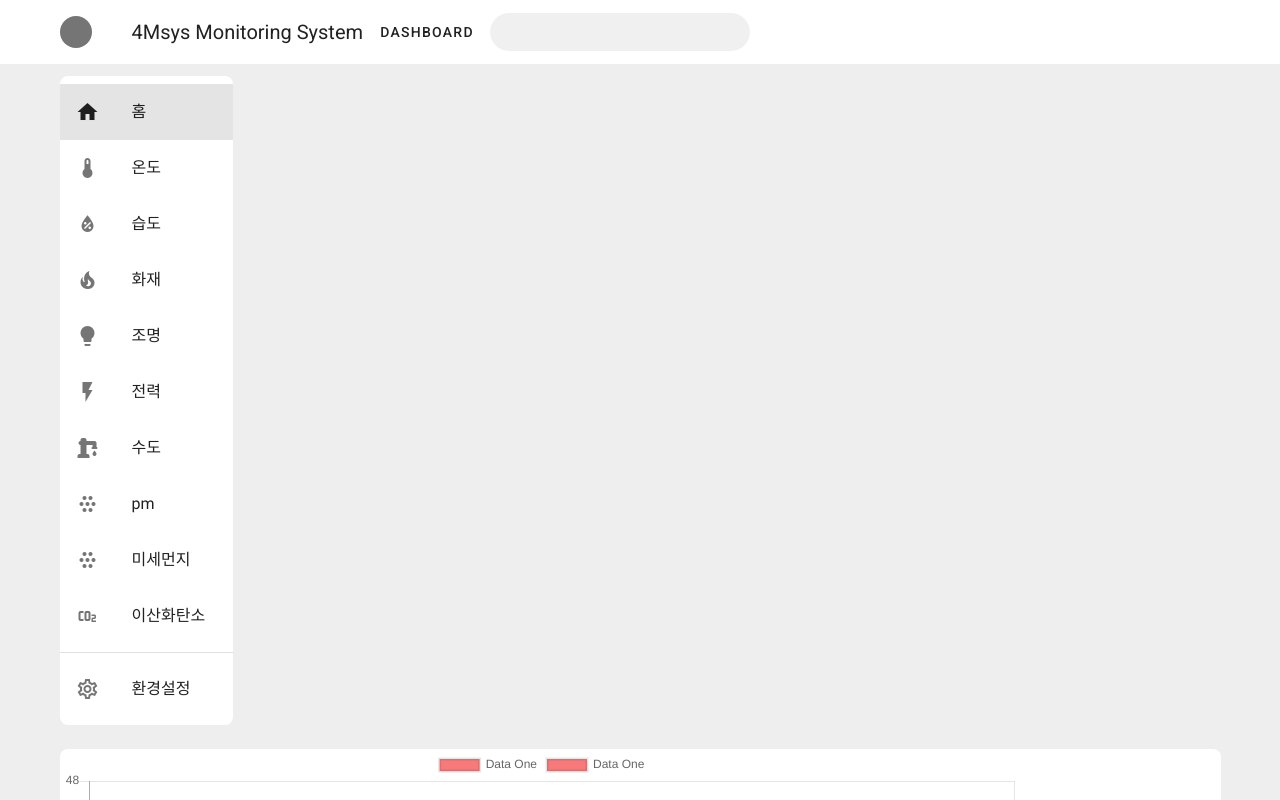
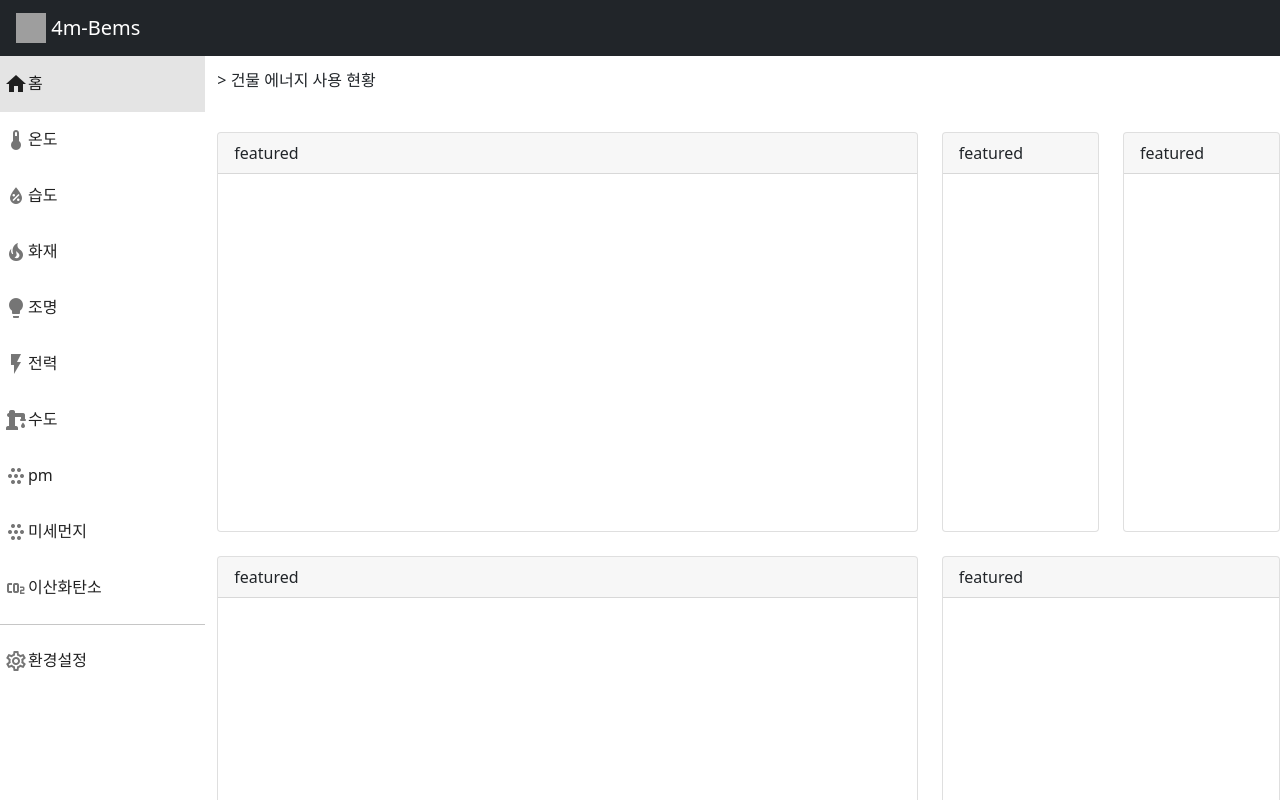
Before and after one commit to Dev-Guccin/bems_vue_back, a Vue app in the folder frontend/: page /Home in a window 1280 px wide. Shown: the top 800 px of the page. Built offline with nearby package versions, Linux system fonts and the light colour scheme; grey boxes are pictures that could not be loaded.

Commit message:
home layout

```diff
--- a/frontend/package.json
+++ b/frontend/package.json
@@ -9,10 +9,12 @@
   },
   "dependencies": {
     "axios": "^0.21.1",
+    "bootstrap": "^5.1.0",
+    "bootstrap-vue": "^2.21.2",
     "chart.js": "^2.9.4",
     "chartjs": "^0.3.24",
     "core-js": "^3.6.5",
-    "vue": "^2.6.11",
+    "vue": "^2.6.14",
     "vue-chartjs": "^3.5.1",
     "vue-router": "^3.2.0",
     "vuetify": "^2.4.0",
--- a/frontend/src/App.vue
+++ b/frontend/src/App.vue
@@ -1,5 +1,68 @@
 <template>
-    <v-app id="inspire">
+    <div>
+    <!-- Image and text -->
+        <b-navbar variant="dark" type="dark" class="px-3">
+            <b-navbar-brand href="#">
+            <img src="https://placekitten.com/g/30/30" class="d-inline-block align-top" alt="Kitten">
+            4m-Bems
+            </b-navbar-brand>
+        </b-navbar>
+        <b-container fluid class="m-0 p-0">
+            <b-row class="">
+                <b-col cols="2" class="p-0">
+                    <b-nav vertical class="vh-100 ">
+                        <v-list color="transparent p-0">
+                            <v-list-item
+                            v-for="item in side"
+                            :key="item.text"
+                                link router :to="{name: item.router}">
+                                <v-list-item-icon>
+                                    <v-icon v-text="item.icon"></v-icon>
+                                </v-list-item-icon>
+                                <v-list-item-content>
+                                    <v-list-item-title>
+                                        {{ item.text }}
+                                    </v-list-item-title>
+                                </v-list-item-content>
+                            </v-list-item>
+
+                            <v-divider class="my-2"></v-divider>
+
+                            <v-list-item link
+                            router :to="{name: setting[0].router}">
+                                <v-list-item-icon >
+                                    <v-icon v-text="setting[0].icon"></v-icon>
+                                </v-list-item-icon>
+                                <v-list-item-content>
+                                    <v-list-item-title>
+                                        {{setting[0].text}}
+                                    </v-list-item-title>
+                                </v-list-item-content>
+                            </v-list-item>
+                        </v-list>
+                    </b-nav>
+                </b-col>
+                <b-col>
+                    <div>
+                        <router-view/>
+                    </div>
+                </b-col>
+            </b-row>
+        </b-container>
+
+        <!-- <b-sidebar class="fixed" id="sidebar-1" title="Sidebar" shadow>
+        <div class="px-3 py-2">
+            <p>
+            Cras mattis consectetur purus sit amet fermentum. Cras justo odio, dapibus ac facilisis
+            in, egestas eget quam. Morbi leo risus, porta ac consectetur ac, vestibulum at eros.
+            </p>
+            <b-img src="https://picsum.photos/500/500/?image=54" fluid thumbnail></b-img>
+        </div>
+        </b-sidebar> -->
+
+    </div>
+</template>
+    <!-- <v-app id="inspire">
         <v-app-bar app color="white" flat>
             <v-container class="py-0 fill-height">
                 <v-avatar class="mr-10" color="grey darken-1" size="32"></v-avatar>
@@ -51,15 +114,14 @@
 
                     <v-col>
                         <v-sheet min-height="70vh" rounded="lg">
-                        <!-- 메인 -->
-                        <router-view/>
+                        메인 -->
+                        <!-- <router-view/>
                         </v-sheet>
                     </v-col>
                 </v-row>
             </v-container>
         </v-main>
-    </v-app>
-</template>
+    </v-app> -->
 
 <script>
 export default {
--- a/frontend/src/components/charts/LineChart.js
+++ b/frontend/src/components/charts/LineChart.js
@@ -4,10 +4,13 @@ const { reactiveProp } = mixins
 export default {
   extends: Line,
   mixins: [reactiveProp],
-  props: ['options'],
+  props: ["chartData",'options'],
   mounted () {
     // this.chartData is created in the mixin.
     // If you want to pass options please create a local options object
-    this.renderChart(this.chartData, this.options)
+    this.renderChart(this.chartData, {
+      maintainAspectRatio: false,
+      // responsive : false
+    })
   }
 }
--- a/frontend/src/main.js
+++ b/frontend/src/main.js
@@ -1,11 +1,16 @@
 import Vue from 'vue'
 import App from './App.vue'
 import vuetify from './plugins/vuetify'
+import { BootstrapVue, IconsPlugin } from 'bootstrap-vue'
 import axios from 'axios'
 import router from './router'
+import 'bootstrap/dist/css/bootstrap.css'
+import 'bootstrap-vue/dist/bootstrap-vue.css'
 
 Vue.config.productionTip = false
 Vue.prototype.$http = axios
+Vue.use(BootstrapVue)
+Vue.use(IconsPlugin)
 
 new Vue({
   vuetify,
--- a/frontend/src/views/Home.vue
+++ b/frontend/src/views/Home.vue
@@ -1,46 +1,122 @@
 <template>
   <div class="home">
-    <line-chart :chart-data="datacollection"></line-chart>
-    <button @click="fillData()">Randomize</button>
+    <p> > 건물 에너지 사용 현황</p>
+    <b-container class="px-0 mx-auto" style="height: 100px; ">
+      <b-row>
+        <b-col cols="">
+          <b-card
+            height="400px"
+            style="height:400px;"
+            header="featured"
+            header-tag="header"
+          >
+          <b-card-body>
+            <!-- <line-chart :chart-data="datacollection" :height="400"></line-chart> -->
+          </b-card-body>
+          </b-card>
+
+      <!-- <button @click="fillData()">Randomize</button> -->
+        </b-col>
+        <b-col cols="2">
+          <b-card
+            height="400px"
+            style="height:400px;"
+            header="featured"
+            header-tag="header"
+          >
+          <b-card-body class="">
+          </b-card-body>
+          </b-card>
+
+        </b-col>
+        <b-col cols="2">
+          <b-card
+            height="400px"
+            style="height:400px;"
+            header="featured"
+            header-tag="header"
+          >
+          <b-card-body>
+          </b-card-body>
+          </b-card>
+
+        </b-col>
+      </b-row>
+
+      <b-row>
+        <b-col cols="8">
+          <b-card
+            height="400px"
+            style="height:400px;"
+            header="featured"
+            header-tag="header"
+          >
+          <b-card-body>
+            <!-- <line-chart :chart-data="datacollection" :height="400"></line-chart> -->
+          </b-card-body>
+          </b-card>
+        </b-col>
+        <b-col cols="4">
+          <b-card
+            height="400px"
+            style="height:400px;"
+            header="featured"
+            header-tag="header"
+          >
+          <b-card-body>
+            <!-- <line-chart :chart-data="datacollection" :height="400"></line-chart> -->
+          </b-card-body>
+          </b-card>
+        </b-col>
+      </b-row>
+    </b-container>
+
+
   </div>
 </template>
 
 <script>
-import LineChart from '../components/charts/LineChart'
+// import LineChart from '../components/charts/LineChart'
 
-export default {
-  name: 'Home',
-  components: {
-    LineChart
-  },
-  data(){
-    return{
-      datacollection: null
-    }
-  },
-  mounted(){
-    this.fillData()
-  },
-  methods:{
-     fillData () {
-        this.datacollection = {
-          labels: [this.getRandomInt(), this.getRandomInt()],
-          datasets: [
-            {
-              label: 'Data One',
-              backgroundColor: '#f87979',
-              data: [this.getRandomInt(), this.getRandomInt()]
-            }, {
-              label: 'Data One',
-              backgroundColor: '#f87979',
-              data: [this.getRandomInt(), this.getRandomInt()]
-            }
-          ]
-        }
-     },
-      getRandomInt () {
-        return Math.floor(Math.random() * (50 - 5 + 1)) + 5
-    }
-  }
-}
+// export default {
+//   name: 'Home',
+//   components: {
+//     LineChart
+//   },
+//   data(){
+//     return{
+//       datacollection: null,
+//       chartStyles: {
+//         height : '400px',
+//         position: 'relative'
+//       }
+
+//     }
+//   },
+//   mounted(){
+//     this.fillData()
+//   },
+//   methods:{
+//      fillData () {
+//         this.datacollection = {
+//           labels: [this.getRandomInt(), this.getRandomInt()],
+//           datasets: [
+//             {
+//               label: 'Data One',
+//               backgroundColor: '#f87979',
+//               data: [this.getRandomInt(), this.getRandomInt()]
+//             }, {
+//               label: 'Data One',
+//               backgroundColor: '#f87979',
+//               data: [this.getRandomInt(), this.getRandomInt()]
+//             }
+//           ]
+//         },
+//         this.option
+//      },
+//       getRandomInt () {
+//         return (Math.floor(Math.random() * (50 - 5 + 1)) + 5)%10
+//     }
+//   }
+// }
 </script>
--- a/package.json
+++ b/package.json
@@ -7,6 +7,7 @@
     "dev": "nodemon ./bin/www"
   },
   "dependencies": {
+    "chart.js": "^3.5.1",
     "cookie-parser": "~1.4.4",
     "debug": "~2.6.9",
     "exceljs": "^4.2.1",
@@ -18,6 +19,7 @@
     "mysql": "^2.18.1",
     "node-bacnet": "^0.2.4",
     "pg": "^8.6.0",
-    "pm2": "^5.1.0"
+    "pm2": "^5.1.0",
+    "vue-chartjs": "^3.5.1"
   }
 }
```
Also changed, not shown: 2 other files (tests, documents, lock files or other folders).
